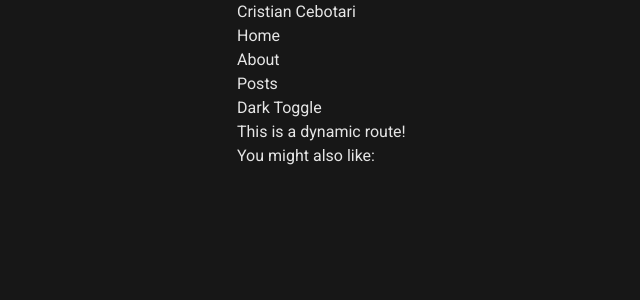
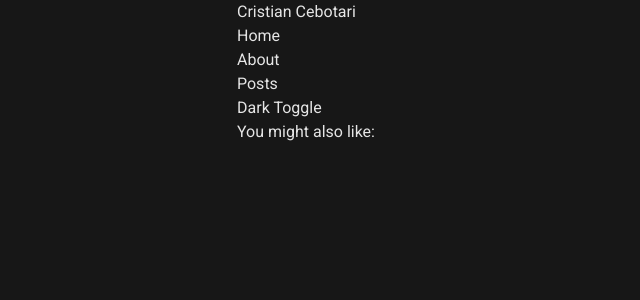
Before and after one commit to Eravity/NextJS-blog, a Next.js app: page /About/Posts/1 in a window 1280 px wide. Shown: the top 300 px of the page, without its empty margins (67-707 px from the left). Built offline with nearby package versions, Linux system fonts and the light colour scheme.

Commit message:
Add react-hot-toasts

```diff
--- a/package.json
+++ b/package.json
@@ -20,7 +20,8 @@
     "json-server": "^0.17.4",
     "next": "15.1.2",
     "react": "^19.0.0",
-    "react-dom": "^19.0.0"
+    "react-dom": "^19.0.0",
+    "react-hot-toast": "^2.5.1"
   },
   "devDependencies": {
     "@eslint/eslintrc": "^3",
--- a/src/app/About/Posts/[slug]/page.tsx
+++ b/src/app/About/Posts/[postId]/page.tsx
@@ -1,5 +1,7 @@
 const page: React.FC = () => {
-  return <div>This is a dynamic route!</div>;
+  return <div>
+
+  </div>;
 };
 
 export default page;
--- a/src/app/_components/Card.tsx
+++ b/src/app/_components/Card.tsx
@@ -3,12 +3,12 @@ import Link from "next/link";
 type CardProps = {
   children: React.ReactNode;
   className: string;
-  slug: string;
+  postId: string;
 };
 
-export default function Card({ children, className, slug }: CardProps) {
+export default function Card({ children, className, postId }: CardProps) {
   return (
-    <Link href={`/About/Posts/${slug}`}>
+    <Link href={`/About/Posts/${postId}`}>
     <div
       className={`${className} border border-neutral-700 hover:border-neutral-500 duration-150 rounded-lg p-3`}
     >
--- a/src/app/_components/Items.tsx
+++ b/src/app/_components/Items.tsx
@@ -9,7 +9,7 @@ export default async function Items() {
     <ul className="grid grid-cols-1 md:grid-cols-2 gap-4">
       {posts.map((post) => (
         <div key={post.title}>
-          <Card className="font-mono h-full" slug={post.id!.toString()}>
+          <Card className="font-mono h-full" postId={post.id!.toString()}>
             <div className="flex justify-between items-center mb-4">
               <h1 className="font-semibold">{post.title}</h1>
               <p>✨{post.star_count}</p>
--- a/src/app/layout.tsx
+++ b/src/app/layout.tsx
@@ -2,7 +2,7 @@ import type { Metadata } from "next";
 import "./globals.css";
 import Header from "./_components/Header";
 import { inter, roboto } from "./fonts";
-
+import { Toaster } from "react-hot-toast";
 
 export const metadata: Metadata = {
   title: {
@@ -26,6 +26,7 @@ export default function RootLayout({
             <Header />
           </header>
           <main className="mt-12">{children}</main>
+          <Toaster position="top-center" />
       </body>
     </html>
   );
```
Also changed, not shown: src/app/_components/NewPostForm.tsx (+9 -1 lines), src/app/About/Posts/[postId]/layout.tsx (renamed from src/app/About/Posts/layout.tsx), 1 other file (tests, documents, lock files or other folders).
